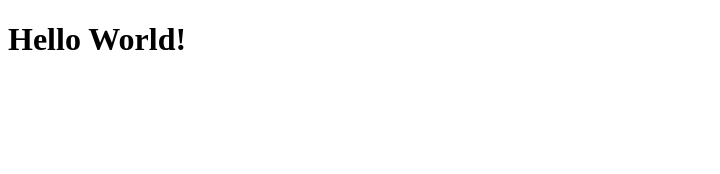
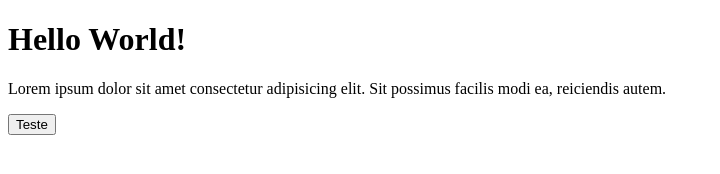
Before and after one commit to GustavoPilar/pokedex, a plain HTML site: page index.html in a window 1280 px wide. Shown: the whole page, without its empty margins (0-720 px from the left). Drawn offline with Linux system fonts and the light colour scheme.

Commit message:
Introdução ao JS para web

```diff
--- a/index.html
+++ b/index.html
@@ -7,5 +7,17 @@
 </head>
 <body>
     <h1>Hello World!</h1>
+    <p>Lorem ipsum dolor sit amet consectetur adipisicing elit. Sit possimus facilis modi ea, reiciendis autem.</p>
+
+    <button id="btnTeste" type="button">
+        Teste
+    </button>
+
+    <script>
+        const btnTeste = document.getElementById('btnTeste')
+        btnTeste.addEventListener('click', function() {
+            console.log('Funcionou!');
+        });
+    </script>
 </body>
 </html>
```
